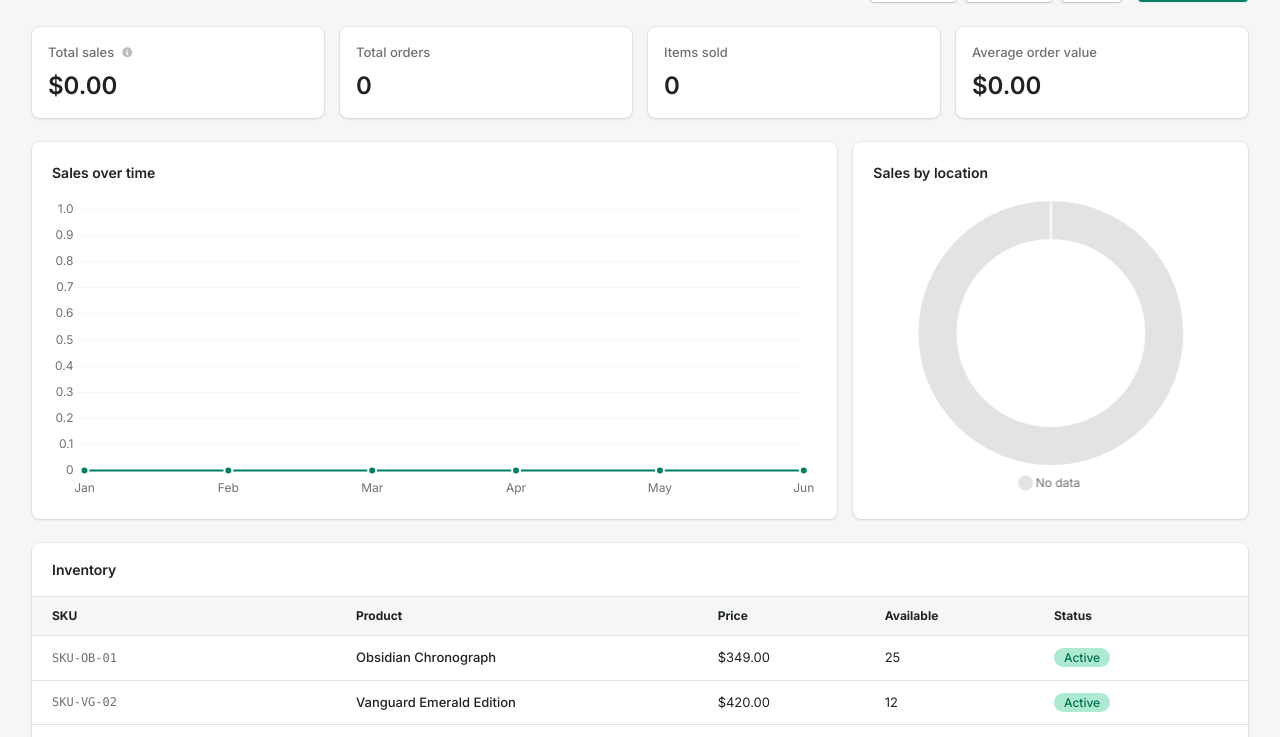
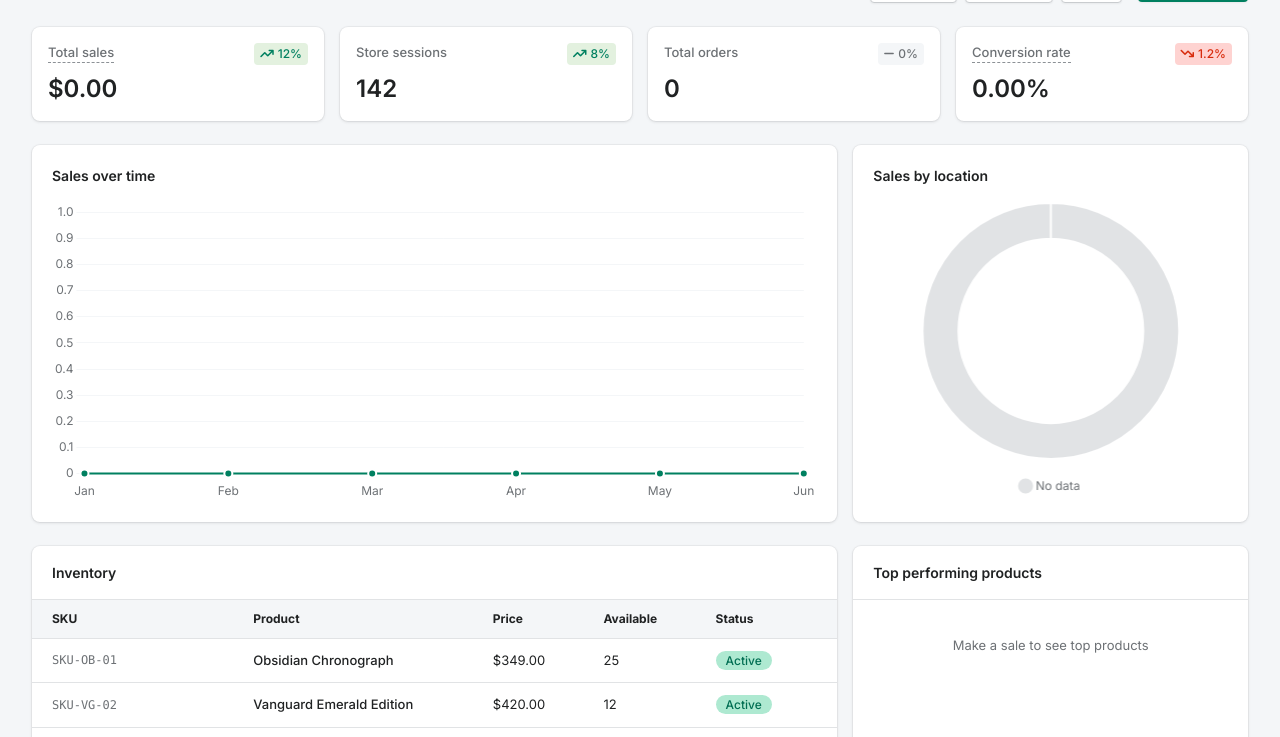
Before and after one commit to pcgeeks245-byte/wearwc, a plain HTML site: page index.html in a window 1280 px wide. Shown: the part 63-800 px from the top of the page. Drawn offline with nearby package versions, Linux system fonts and the light colour scheme.

Commit message:
Update index.html

```diff
--- a/index.html
+++ b/index.html
@@ -13,8 +13,8 @@
 
         body {
             font-family: 'Inter', -apple-system, BlinkMacSystemFont, 'San Francisco', 'Segoe UI', Roboto, Helvetica, sans-serif;
-            background-color: #f4f6f8; /* Shopify Admin Background */
-            color: #202223; /* Polaris Text Color */
+            background-color: #f4f6f8;
+            color: #202223;
         }
 
         /* Subtle scrollbars */
@@ -35,26 +35,45 @@
             border: 1px solid #c9cccf;
             box-shadow: inset 0 1px 2px rgba(0, 0, 0, 0.05);
             border-radius: 4px;
+            transition: all 0.2s ease;
         }
         .polaris-input:focus {
             outline: none;
             border-color: #008060;
             box-shadow: 0 0 0 2px rgba(0, 128, 96, 0.2);
         }
+
+        /* --- POLARIS ENTRANCE ANIMATIONS --- */
+        @keyframes fadeSlideUp {
+            0% { opacity: 0; transform: translateY(12px); }
+            100% { opacity: 1; transform: translateY(0); }
+        }
+        .animate-fade-in {
+            opacity: 0; /* Hidden initially */
+            animation: fadeSlideUp 0.6s cubic-bezier(0.16, 1, 0.3, 1) forwards;
+        }
+        .delay-100 { animation-delay: 100ms; }
+        .delay-200 { animation-delay: 200ms; }
+        .delay-300 { animation-delay: 300ms; }
+        .delay-400 { animation-delay: 400ms; }
+
+        /* Smooth row highlighting */
+        .table-row-hover:hover {
+            background-color: #f8f9fa;
+        }
     </style>
 </head>
 <body class="flex min-h-screen antialiased selection:bg-[#bae0ff] selection:text-[#005499]">
 
     <!-- MAIN DASHBOARD CONTENT -->
-    <main class="flex-1 p-4 md:p-8 max-w-7xl mx-auto w-full">
+    <main class="flex-1 p-4 md:p-8 max-w-7xl mx-auto w-full overflow-hidden">
 
         <!-- TOP NAVIGATION & ACTIONS -->
-        <header class="flex flex-col md:flex-row justify-between items-start md:items-center gap-4 mb-6">
+        <header class="animate-fade-in flex flex-col md:flex-row justify-between items-start md:items-center gap-4 mb-6">
             <div>
                 <h1 class="text-[20px] font-bold text-[#202223]">Dashboard</h1>
             </div>
 
-            <!-- Secondary Actions -->
             <div class="flex items-center gap-2">
                 <button onclick="exportBackup()" class="bg-white hover:bg-[#f6f6f7] text-[#202223] text-[13px] font-medium px-3 py-1.5 rounded border border-[#c9cccf] shadow-[0_1px_2px_rgba(0,0,0,0.05)] transition-colors flex items-center gap-2">
                     <i class="fa-solid fa-download text-[#6d7175]"></i> Export
@@ -78,43 +97,63 @@
         </header>
 
         <!-- KPI PERFORMANCE GRID -->
-        <section class="grid grid-cols-1 sm:grid-cols-2 lg:grid-cols-4 gap-4 mb-6">
-            <div class="polaris-card p-4">
-                <div class="flex items-center gap-2 mb-2">
-                    <p class="text-[13px] font-medium text-[#6d7175]">Total sales</p>
-                    <i class="fa-solid fa-circle-info text-[#babec3] text-[10px]"></i>
+        <section class="animate-fade-in delay-100 grid grid-cols-1 sm:grid-cols-2 lg:grid-cols-4 gap-4 mb-6">
+            <!-- Total Sales -->
+            <div class="polaris-card p-4 flex flex-col justify-between">
+                <div class="flex justify-between items-start mb-2">
+                    <div class="flex items-center gap-2">
+                        <p class="text-[13px] font-medium text-[#6d7175] border-b border-dashed border-[#8c9196] cursor-help" title="Total revenue before deductions">Total sales</p>
+                    </div>
+                    <span class="text-[#008060] text-[12px] font-medium flex items-center gap-1 bg-[#e3f1df] px-1.5 py-0.5 rounded"><i class="fa-solid fa-arrow-trend-up"></i> 12%</span>
                 </div>
                 <h3 class="text-2xl font-semibold text-[#202223]" id="kpi-revenue">$0.00</h3>
             </div>
-            <div class="polaris-card p-4">
-                <p class="text-[13px] font-medium text-[#6d7175] mb-2">Total orders</p>
+
+            <!-- Store Sessions (Traffic) -->
+            <div class="polaris-card p-4 flex flex-col justify-between">
+                <div class="flex justify-between items-start mb-2">
+                    <p class="text-[13px] font-medium text-[#6d7175]">Store sessions</p>
+                    <span class="text-[#008060] text-[12px] font-medium flex items-center gap-1 bg-[#e3f1df] px-1.5 py-0.5 rounded"><i class="fa-solid fa-arrow-trend-up"></i> 8%</span>
+                </div>
+                <h3 class="text-2xl font-semibold text-[#202223]" id="kpi-sessions">0</h3>
+            </div>
+
+            <!-- Total Orders -->
+            <div class="polaris-card p-4 flex flex-col justify-between">
+                <div class="flex justify-between items-start mb-2">
+                    <p class="text-[13px] font-medium text-[#6d7175]">Total orders</p>
+                    <span class="text-[#6d7175] text-[12px] font-medium flex items-center gap-1 bg-[#f4f6f8] px-1.5 py-0.5 rounded"><i class="fa-solid fa-minus"></i> 0%</span>
+                </div>
                 <h3 class="text-2xl font-semibold text-[#202223]" id="kpi-orders">0</h3>
             </div>
-            <div class="polaris-card p-4">
-                <p class="text-[13px] font-medium text-[#6d7175] mb-2">Items sold</p>
-                <h3 class="text-2xl font-semibold text-[#202223]" id="kpi-sold">0</h3>
+
+            <!-- Conversion Rate -->
+            <div class="polaris-card p-4 flex flex-col justify-between">
+                <div class="flex justify-between items-start mb-2">
+                    <p class="text-[13px] font-medium text-[#6d7175] border-b border-dashed border-[#8c9196] cursor-help" title="Percentage of sessions that resulted in an order">Conversion rate</p>
+                    <span class="text-[#d82c0d] text-[12px] font-medium flex items-center gap-1 bg-[#fed3d1] px-1.5 py-0.5 rounded"><i class="fa-solid fa-arrow-trend-down"></i> 1.2%</span>
                 </div>
-            <div class="polaris-card p-4">
-                <p class="text-[13px] font-medium text-[#6d7175] mb-2">Average order value</p>
-                <h3 class="text-2xl font-semibold text-[#202223]" id="kpi-aov">$0.00</h3>
+                <h3 class="text-2xl font-semibold text-[#202223]" id="kpi-conversion">0.00%</h3>
             </div>
         </section>
 
         <!-- DATA VISUALIZATION SECTION -->
-        <section class="grid grid-cols-1 lg:grid-cols-3 gap-4 mb-6">
+        <section class="animate-fade-in delay-200 grid grid-cols-1 lg:grid-cols-3 gap-4 mb-6">
             <div class="polaris-card p-5 lg:col-span-2 flex flex-col">
                 <h4 class="text-[14px] font-semibold text-[#202223] mb-4">Sales over time</h4>
-                <div class="flex-1 min-h-[250px]"><canvas id="revenueChart"></canvas></div>
+                <div class="flex-1 min-h-[250px] relative"><canvas id="revenueChart"></canvas></div>
             </div>
 
             <div class="polaris-card p-5 flex flex-col">
                 <h4 class="text-[14px] font-semibold text-[#202223] mb-4">Sales by location</h4>
-                <div class="flex-1 min-h-[250px] flex justify-center items-center"><canvas id="shippingChart"></canvas></div>
+                <div class="flex-1 min-h-[250px] flex justify-center items-center relative"><canvas id="shippingChart"></canvas></div>
             </div>
         </section>
 
-        <!-- INVENTORY SECTION -->
-        <section class="polaris-card overflow-hidden mb-6">
+        <!-- INVENTORY & TOP PRODUCTS SECTION -->
+        <section class="animate-fade-in delay-300 grid grid-cols-1 lg:grid-cols-3 gap-4 mb-6">
+            <!-- Full Inventory Table -->
+            <div class="polaris-card overflow-hidden lg:col-span-2">
                 <div class="px-5 py-4 border-b border-[#e1e3e5]">
                     <h4 class="text-[14px] font-semibold text-[#202223]">Inventory</h4>
                 </div>
@@ -134,10 +173,21 @@
                         </tbody>
                     </table>
                 </div>
+            </div>
+
+            <!-- Top Products Widget -->
+            <div class="polaris-card overflow-hidden flex flex-col">
+                <div class="px-5 py-4 border-b border-[#e1e3e5]">
+                    <h4 class="text-[14px] font-semibold text-[#202223]">Top performing products</h4>
+                </div>
+                <div class="p-5 flex-1 flex flex-col gap-4" id="topProductsList">
+                    <!-- Dynamically filled -->
+                </div>
+            </div>
         </section>
 
         <!-- RECENT ORDERS SECTION -->
-        <section class="polaris-card overflow-hidden">
+        <section class="animate-fade-in delay-400 polaris-card overflow-hidden">
             <div class="px-5 py-4 border-b border-[#e1e3e5] flex justify-between items-center">
                 <h4 class="text-[14px] font-semibold text-[#202223]">Recent orders</h4>
             </div>
@@ -162,11 +212,11 @@
     </main>
 
     <!-- CREATE ORDER MODAL -->
-    <div id="addOrderModal" class="fixed inset-0 bg-[#202223]/50 backdrop-blur-[1px] hidden flex justify-center items-center z-50 p-4">
-        <div class="bg-white rounded-xl shadow-2xl w-full max-w-xl flex flex-col max-h-[90vh]">
+    <div id="addOrderModal" class="fixed inset-0 bg-[#202223]/50 backdrop-blur-[2px] hidden flex justify-center items-center z-50 p-4 transition-opacity">
+        <div class="bg-white rounded-xl shadow-2xl w-full max-w-xl flex flex-col max-h-[90vh] animate-fade-in">
             <div class="px-5 py-4 border-b border-[#e1e3e5] flex justify-between items-center">
                 <h2 class="text-[16px] font-semibold text-[#202223]">Create order</h2>
-                <button onclick="closeModal('addOrderModal')" class="text-[#6d7175] hover:text-[#202223] transition-colors">
+                <button onclick="closeModal('addOrderModal')" class="text-[#6d7175] hover:text-[#202223] transition-colors rounded-full p-1 hover:bg-[#f4f6f8]">
                     <i class="fa-solid fa-xmark text-lg"></i>
                 </button>
             </div>
@@ -232,43 +282,74 @@
         const defaultData = {
             revenue: 0,
             ordersCount: 0,
-            watchesSold: 0,
+            sessions: 142, // Mock baseline traffic
             chartData: [0, 0, 0, 0, 0, 0],
             locations: {},
             orders: [],
             inventory: [
-                { id: 'SKU-OB-01', name: 'Obsidian Chronograph', stock: 25, price: 349.00 },
-                { id: 'SKU-VG-02', name: 'Vanguard Emerald Edition', stock: 12, price: 420.00 },
-                { id: 'SKU-SN-03', name: 'Stealth Noir Minimalist', stock: 40, price: 195.00 },
-                { id: 'SKU-AQ-04', name: 'Aqua-Dive Pro Automatic', stock: 8, price: 650.00 },
-                { id: 'SKU-CL-05', name: 'Classic Leather Heritage', stock: 18, price: 280.00 }
+                { id: 'SKU-OB-01', name: 'Obsidian Chronograph', stock: 25, price: 349.00, timesSold: 0 },
+                { id: 'SKU-VG-02', name: 'Vanguard Emerald Edition', stock: 12, price: 420.00, timesSold: 0 },
+                { id: 'SKU-SN-03', name: 'Stealth Noir Minimalist', stock: 40, price: 195.00, timesSold: 0 },
+                { id: 'SKU-AQ-04', name: 'Aqua-Dive Pro Automatic', stock: 8, price: 650.00, timesSold: 0 },
+                { id: 'SKU-CL-05', name: 'Classic Leather Heritage', stock: 18, price: 280.00, timesSold: 0 }
             ]
         };
 
         let appData = JSON.parse(localStorage.getItem('shopifyCloneData')) || defaultData;
+
+        // Data migration check for newly added fields (like timesSold and sessions)
+        if(appData.sessions === undefined) appData.sessions = appData.ordersCount * 15 + 142;
+        appData.inventory.forEach(i => { if(i.timesSold === undefined) i.timesSold = 0; });
+
         let revChartInstance = null;
         let shipChartInstance = null;
 
         function renderDashboard() {
-            const aov = appData.ordersCount > 0 ? (appData.revenue / appData.ordersCount).toFixed(2) : "0.00";
+            // Calculated Tracking Metrics
+            const convRate = appData.sessions > 0 ? ((appData.ordersCount / appData.sessions) * 100).toFixed(2) : "0.00";
 
             // KPI Sync
             document.getElementById('kpi-revenue').innerText = '$' + appData.revenue.toLocaleString(undefined, {minimumFractionDigits: 2});
             document.getElementById('kpi-orders').innerText = appData.ordersCount.toLocaleString();
-            document.getElementById('kpi-sold').innerText = appData.watchesSold.toLocaleString();
-            document.getElementById('kpi-aov').innerText = '$' + aov;
+            document.getElementById('kpi-sessions').innerText = appData.sessions.toLocaleString();
+            document.getElementById('kpi-conversion').innerText = convRate + '%';
+
+            // Top Products Tracker Widget
+            const topProductsContainer = document.getElementById('topProductsList');
+            topProductsContainer.innerHTML = '';
+
+            // Sort by most sold, get top 3
+            const topProducts = [...appData.inventory].sort((a, b) => b.timesSold - a.timesSold).slice(0, 3);
+
+            if(appData.ordersCount === 0) {
+                topProductsContainer.innerHTML = `<p class="text-[#6d7175] text-[13px] text-center mt-4">Make a sale to see top products</p>`;
+            } else {
+                topProducts.forEach(item => {
+                    const revenueGenerated = item.timesSold * item.price;
+                    topProductsContainer.innerHTML += `
+                        <div class="flex justify-between items-center bg-[#f4f6f8] p-3 rounded border border-[#e1e3e5] hover:bg-[#ebeef0] transition-colors cursor-default">
+                            <div>
+                                <p class="text-[13px] font-semibold text-[#202223] mb-0.5 truncate w-[160px]" title="${item.name}">${item.name}</p>
+                                <p class="text-[12px] text-[#6d7175]">${item.timesSold} sales</p>
+                            </div>
+                            <div class="text-right">
+                                <p class="text-[13px] font-medium text-[#202223]">$${revenueGenerated.toLocaleString(undefined, {minimumFractionDigits: 2})}</p>
+                            </div>
+                        </div>
+                    `;
+                });
+            }
 
             // Inventory Table
             const invTable = document.getElementById('inventoryTableBody');
             invTable.innerHTML = '';
             appData.inventory.forEach(item => {
-                // Shopify Status Badges
                 let stockStatus = item.stock > 10 ? '<span class="bg-[#aee9d1] text-[#006e52] px-2.5 py-0.5 rounded-xl text-[12px] font-medium">Active</span>' :
                                   item.stock > 0 ? '<span class="bg-[#ffea8a] text-[#8a6116] px-2.5 py-0.5 rounded-xl text-[12px] font-medium">Low stock</span>' :
                                   '<span class="bg-[#fed3d1] text-[#8c2626] px-2.5 py-0.5 rounded-xl text-[12px] font-medium">Out of stock</span>';
 
                 invTable.innerHTML += `
-                    <tr class="hover:bg-[#f8f9fa] transition-colors cursor-default">
+                    <tr class="table-row-hover transition-colors cursor-default">
                         <td class="px-5 py-3 text-[#6d7175] font-mono text-[12px]">${item.id}</td>
                         <td class="px-5 py-3 font-medium text-[#202223] hover:underline cursor-pointer">${item.name}</td>
                         <td class="px-5 py-3">$${item.price.toFixed(2)}</td>
@@ -290,14 +371,14 @@
                                       '<span class="bg-[#e4e5e7] text-[#42474c] px-2.5 py-0.5 rounded-xl text-[12px] font-medium">Unfulfilled</span>';
 
                     orderTable.innerHTML += `
-                        <tr class="hover:bg-[#f8f9fa] transition-colors">
+                        <tr class="table-row-hover transition-colors">
                             <td class="px-5 py-3 font-semibold text-[#202223] hover:underline cursor-pointer">#${order.id}</td>
                             <td class="px-5 py-3 text-[#6d7175]">${order.date || 'Today'}</td>
                             <td class="px-5 py-3">${order.clientName}</td>
                             <td class="px-5 py-3">${statusBadge}</td>
                             <td class="px-5 py-3 font-medium">$${order.amount.toFixed(2)}</td>
                             <td class="px-5 py-3 text-center">
-                                <button onclick="deleteOrder(${index})" class="text-[#6d7175] hover:text-[#d82c0d] p-1 transition-colors" title="Delete order">
+                                <button onclick="deleteOrder(${index})" class="text-[#6d7175] hover:text-[#d82c0d] p-1 rounded hover:bg-[#fed3d1] transition-colors" title="Delete order">
                                     <i class="fa-solid fa-trash-can"></i>
                                 </button>
                             </td>
@@ -346,15 +427,18 @@
             const status = document.getElementById('statusInput').value;
             const newId = Math.floor(1000 + Math.random() * 9000);
 
-            // Generate standard date format
             const dateObj = new Date();
             const dateStr = dateObj.toLocaleDateString('en-US', { month: 'short', day: 'numeric', year: 'numeric' });
 
             appData.orders.unshift({ id: newId, date: dateStr, product: productObj.name, skuId, clientName, clientContact, dest, status, amount });
+
+            // Update tracking metrics
             appData.revenue += amount;
             appData.ordersCount += 1;
-            appData.watchesSold += 1;
+            appData.sessions += Math.floor(Math.random() * 5) + 1; // Fake organic traffic spike per order
+
             productObj.stock -= 1;
+            productObj.timesSold += 1; // Used for Top Products widget
 
             let country = dest.split(',').pop().trim();
             if(!country) country = "Other";
@@ -372,10 +456,12 @@
 
                 appData.revenue -= order.amount;
                 appData.ordersCount -= 1;
-                appData.watchesSold -= 1;
 
                 const productObj = appData.inventory.find(i => i.id === order.skuId);
-                if(productObj) productObj.stock += 1;
+                if(productObj) {
+                    productObj.stock += 1;
+                    productObj.timesSold = Math.max(0, productObj.timesSold - 1);
+                }
 
                 let country = order.dest.split(',').pop().trim() || "Other";
                 if(appData.locations[country]) {
@@ -441,8 +527,11 @@
             if(revChartInstance) revChartInstance.destroy();
             if(shipChartInstance) shipChartInstance.destroy();
 
-            // Shopify Bar/Line hybrid style
-            revChartInstance = new Chart(document.getElementById('revenueChart').getContext('2d'), {
+            // Setup chart canvas to correctly size based on container
+            const revCanvas = document.getElementById('revenueChart');
+            const shipCanvas = document.getElementById('shippingChart');
+
+            revChartInstance = new Chart(revCanvas.getContext('2d'), {
                 type: 'line',
                 data: {
                     labels: ['Jan', 'Feb', 'Mar', 'Apr', 'May', 'Jun'],
@@ -453,46 +542,56 @@
                         backgroundColor: 'rgba(0, 128, 96, 0.05)',
                         borderWidth: 2,
                         fill: true,
-                        tension: 0.1,
+                        tension: 0.3, /* Smoothed line for Polaris look */
                         pointBackgroundColor: '#008060',
                         pointBorderColor: '#ffffff',
                         pointBorderWidth: 2,
                         pointRadius: 4,
+                        pointHoverRadius: 6
                     }]
                 },
                 options: {
                     responsive: true,
                     maintainAspectRatio: false,
-                    plugins: { legend: { display: false } },
+                    plugins: {
+                        legend: { display: false },
+                        tooltip: { backgroundColor: '#202223', padding: 10, cornerRadius: 4 }
+                    },
                     scales: {
                         y: { grid: { color: '#f4f6f8', drawBorder: false }, beginAtZero: true, border: {display: false} },
                         x: { grid: { display: false }, border: {display: false} }
+                    },
+                    animation: {
+                        duration: 1000,
+                        easing: 'easeOutQuart'
                     }
                 }
             });
 
-            // Doughnut Locations Chart
             const locKeys = Object.keys(appData.locations);
             const locValues = Object.values(appData.locations);
 
             const chartLabels = locKeys.length > 0 ? locKeys : ['No data'];
             const chartData = locValues.length > 0 ? locValues : [1];
-            // Soft Shopify-esque reporting colors
             const chartColors = locValues.length > 0 ? ['#5c6ac4', '#47c1bf', '#008060', '#f49342', '#ba79c4'] : ['#e1e3e5'];
 
-            shipChartInstance = new Chart(document.getElementById('shippingChart').getContext('2d'), {
+            shipChartInstance = new Chart(shipCanvas.getContext('2d'), {
                 type: 'doughnut',
                 data: {
                     labels: chartLabels,
-                    datasets: [{ data: chartData, backgroundColor: chartColors, borderWidth: 2, borderColor: '#ffffff' }]
+                    datasets: [{ data: chartData, backgroundColor: chartColors, borderWidth: 2, borderColor: '#ffffff', hoverOffset: 4 }]
                 },
                 options: {
                     responsive: true,
                     maintainAspectRatio: false,
-                    cutout: '70%',
+                    cutout: '72%',
                     plugins: {
-                        legend: { position: 'bottom', labels: { usePointStyle: true, boxWidth: 8 } },
-                        tooltip: { enabled: locKeys.length > 0 }
+                        legend: { position: 'bottom', labels: { usePointStyle: true, boxWidth: 8, padding: 20 } },
+                        tooltip: { enabled: locKeys.length > 0, backgroundColor: '#202223' }
+                    },
+                    animation: {
+                        duration: 1000,
+                        easing: 'easeOutQuart'
                     }
                 }
             });
```
Lines whose indentation alone changed are shown as unchanged.
